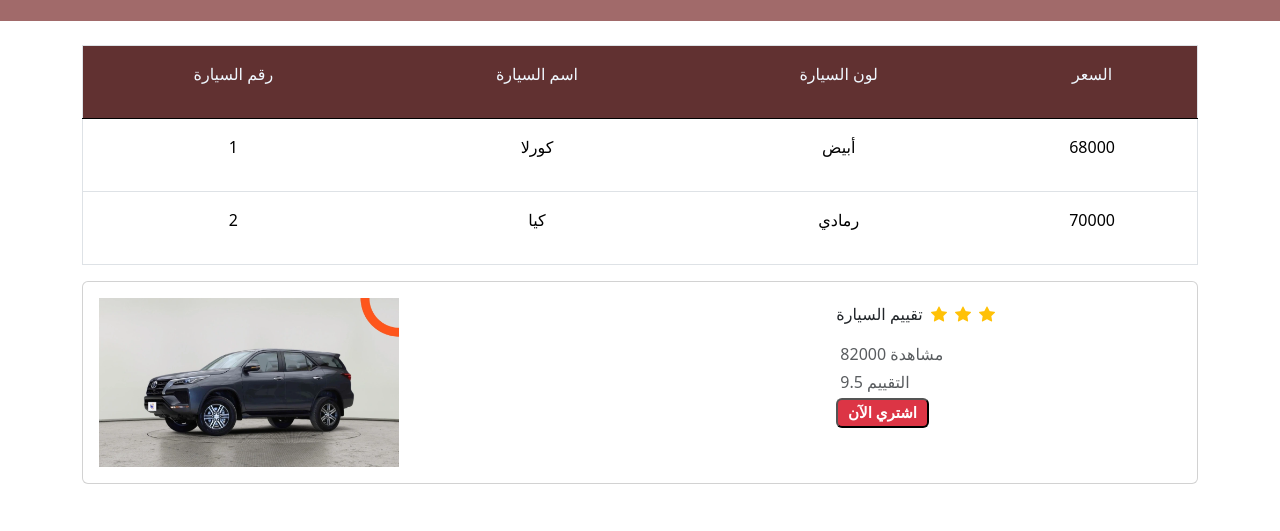
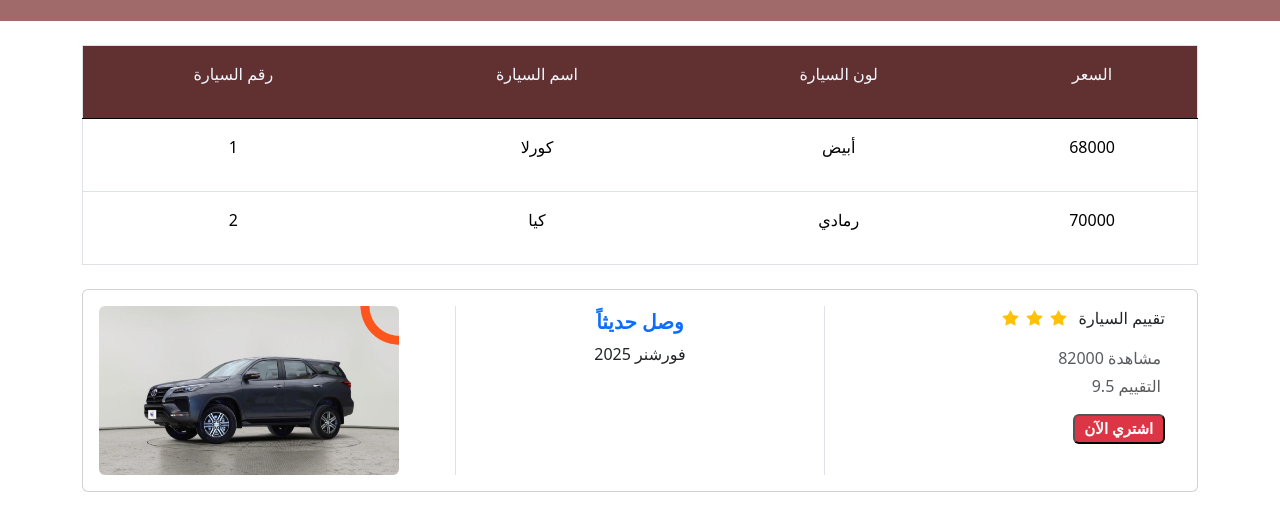
Before and after one commit to EnasKutbi/CarsSite, a plain HTML site: page index.html in a window 1280 px wide. Shown: the part 59-590 px from the top of the page. Drawn offline with nearby package versions, Linux system fonts and the light colour scheme.

Commit message:
cerd section 1 & 3

```diff
--- a/index.html
+++ b/index.html
@@ -83,43 +83,67 @@
           </thead>
           <tbody>
             <tr>
-              <td class="p-3"><p class="d-flex justify-content-center">1</p></td>
-              <td class="p-3"><p class="d-flex justify-content-center">كورلا</p></td>
-              <td class="p-3"><p class="d-flex justify-content-center">أبيض</p></td>
-              <td class="p-3"><p class="d-flex justify-content-center">68000</p></td>
+              <td class="p-3">
+                <p class="d-flex justify-content-center">1</p>
+              </td>
+              <td class="p-3">
+                <p class="d-flex justify-content-center">كورلا</p>
+              </td>
+              <td class="p-3">
+                <p class="d-flex justify-content-center">أبيض</p>
+              </td>
+              <td class="p-3">
+                <p class="d-flex justify-content-center">68000</p>
+              </td>
             </tr>
             <tr>
-              <td class="p-3"><p class="d-flex justify-content-center">2</p></td>
-              <td class="p-3"><p class="d-flex justify-content-center">كيا</p></td>
-              <td class="p-3"><p class="d-flex justify-content-center">رمادي</p></td>
-              <td class="p-3"><p class="d-flex justify-content-center">70000</p></td>
+              <td class="p-3">
+                <p class="d-flex justify-content-center">2</p>
+              </td>
+              <td class="p-3">
+                <p class="d-flex justify-content-center">كيا</p>
+              </td>
+              <td class="p-3">
+                <p class="d-flex justify-content-center">رمادي</p>
+              </td>
+              <td class="p-3">
+                <p class="d-flex justify-content-center">70000</p>
+              </td>
             </tr>
           </tbody>
         </table>
       </div>
 
-      <div class="container">
+      <div class="container mt-4">
         <div class="row">
           <div class="col">
             <div class="card">
               <div class="card-body">
                 <div class="row">
                   <div class="col">
-                    <img src="images/car.webp" width="300" alt="car" />
+                    <img
+                      src="images/car.webp"
+                      class="rounded"
+                      width="300"
+                      alt="car"
+                    />
                   </div>
-                  <div class="col"></div>
-                  <div class="col">
-                    <p class="m-1">
+                  <div class="col border-start">
+                    <h5 class="d-flex justify-content-center text-primary mt-1"><strong>وصل حديثاً</strong></h5>
+                    <span class="d-flex justify-content-center">فورشنر 2025</span>
+                  </div>
+                  <div class="col border-start">
+                    <ul class="list-inline d-flex justify-content-end pe-3">
                       <li class="list-inline-item">
-                        تقييم السيارة
                         <i class="bi bi-star-fill text-warning p-1"></i
                         ><i class="bi bi-star-fill text-warning p-1"></i
                         ><i class="bi bi-star-fill text-warning p-1"></i>
                       </li>
-                    </p>
-                    <p class="text-muted m-1">مشاهدة 82000</p>
-                    <p class="text-muted m-1">التقييم 9.5</p>
-                    <h5><button class="badge bg-danger">اشتري الآن</button></h5>
+                      <li>تقييم السيارة</li>
+                    </ul>
+                    <p class="d-flex justify-content-end pe-3 text-muted m-1">مشاهدة 82000</p>
+                    <p class="d-flex justify-content-end pe-3 text-muted m-1">التقييم 9.5</p>
+                    <h5 class="d-flex justify-content-end pe-3 mt-3"><button class="badge bg-danger">اشتري الآن</button></h5>
                   </div>
                 </div>
               </div>
```
